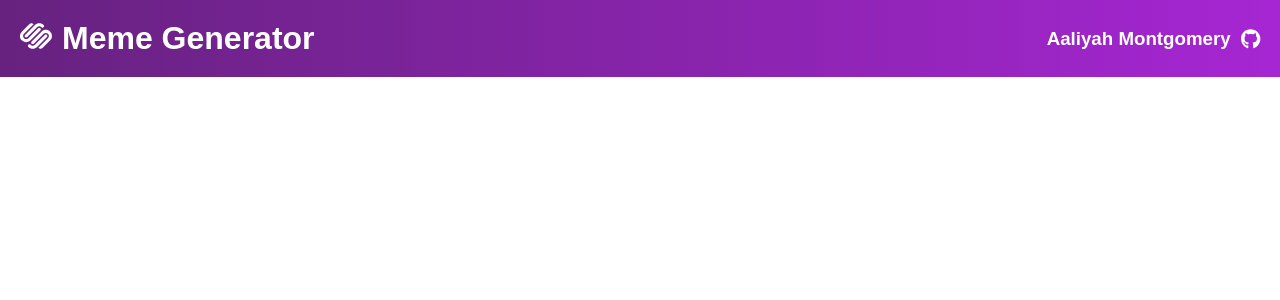
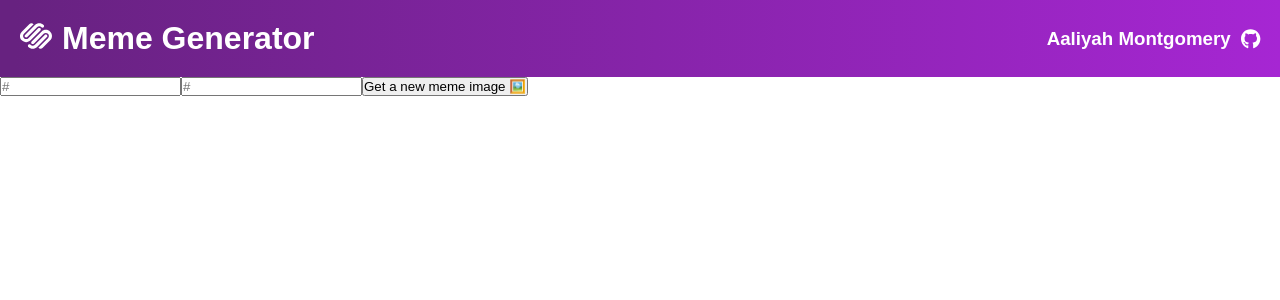
Before and after one commit to Aaliyah1699/meme-generator, a React (Vite) app: page / in a window 1280 px wide. Shown: the top 300 px of the page. Built offline with nearby package versions, Linux system fonts and the light colour scheme; a web font is replaced by a local one.

Commit message:
imported meme

```diff
--- a/src/App.jsx
+++ b/src/App.jsx
@@ -1,10 +1,12 @@
 import "./App.css";
 import Header from "./components/Header";
+import Meme from "./components/Meme";
 
 function App() {
   return (
     <div className="content-container">
       <Header />
+      <Meme />
     </div>
   );
 }
```
